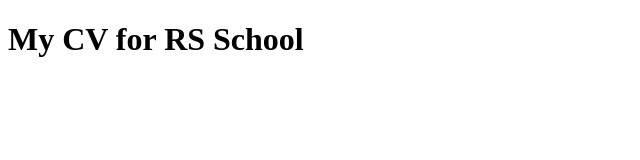
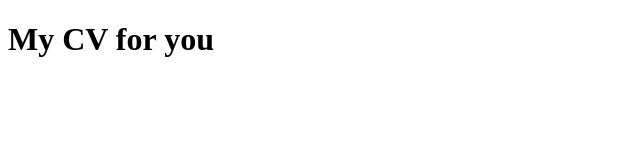
Before and after one commit to muhiddinjv/cv, a plain HTML site: page index.html in a window 1280 px wide. Shown: the whole page, without its empty margins (0-640 px from the left). Drawn offline with Linux system fonts and the light colour scheme.

Commit message:
update index.html

```diff
--- a/index.html
+++ b/index.html
@@ -4,9 +4,9 @@
     <meta charset="UTF-8">
     <meta http-equiv="X-UA-Compatible" content="IE=edge">
     <meta name="viewport" content="width=device-width, initial-scale=1.0">
-    <title>rsschool-cv-html</title>
+    <title>my cv</title>
 </head>
 <body>
-    <h1>My CV for RS School</h1>
+    <h1>My CV for you</h1>
 </body>
 </html>
```
